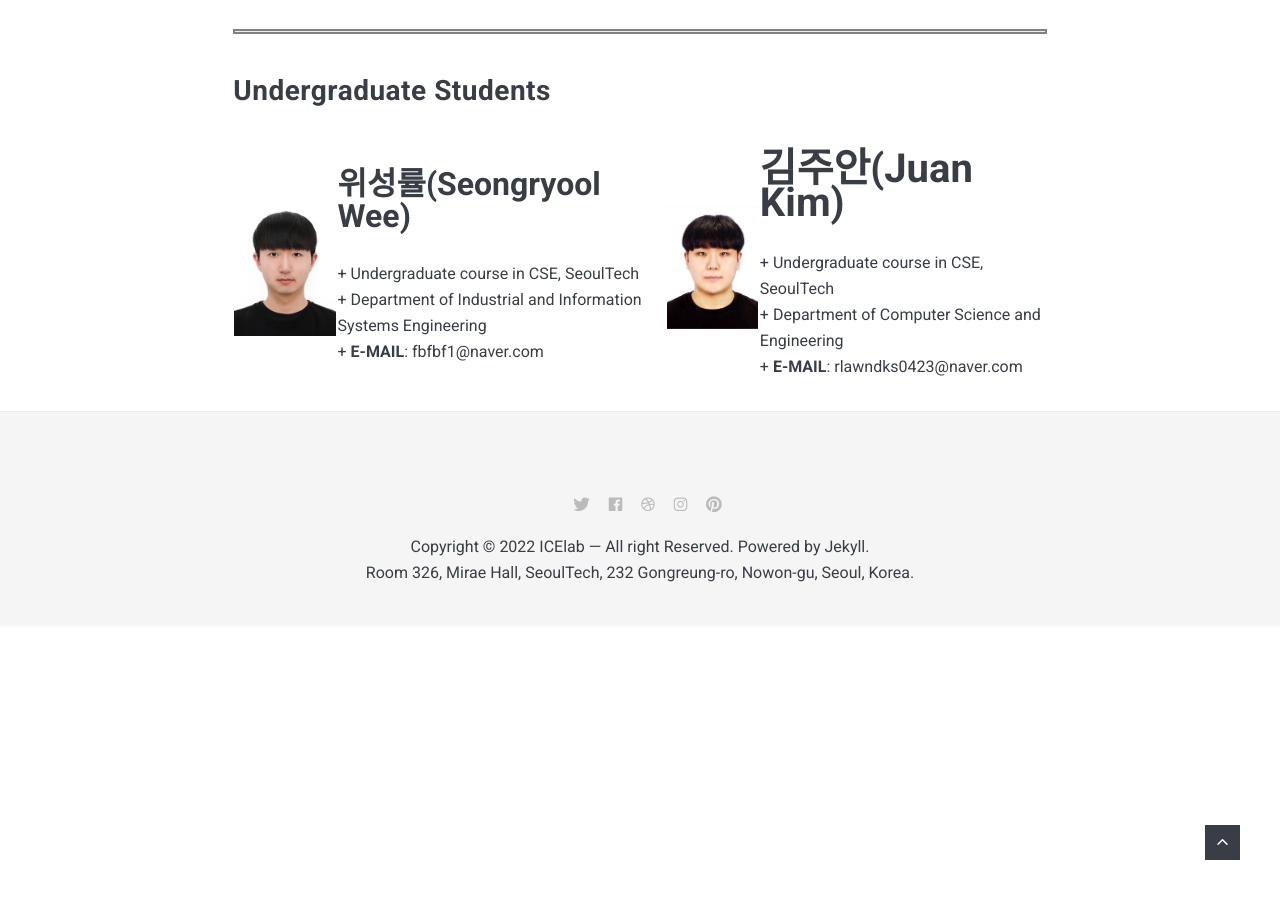
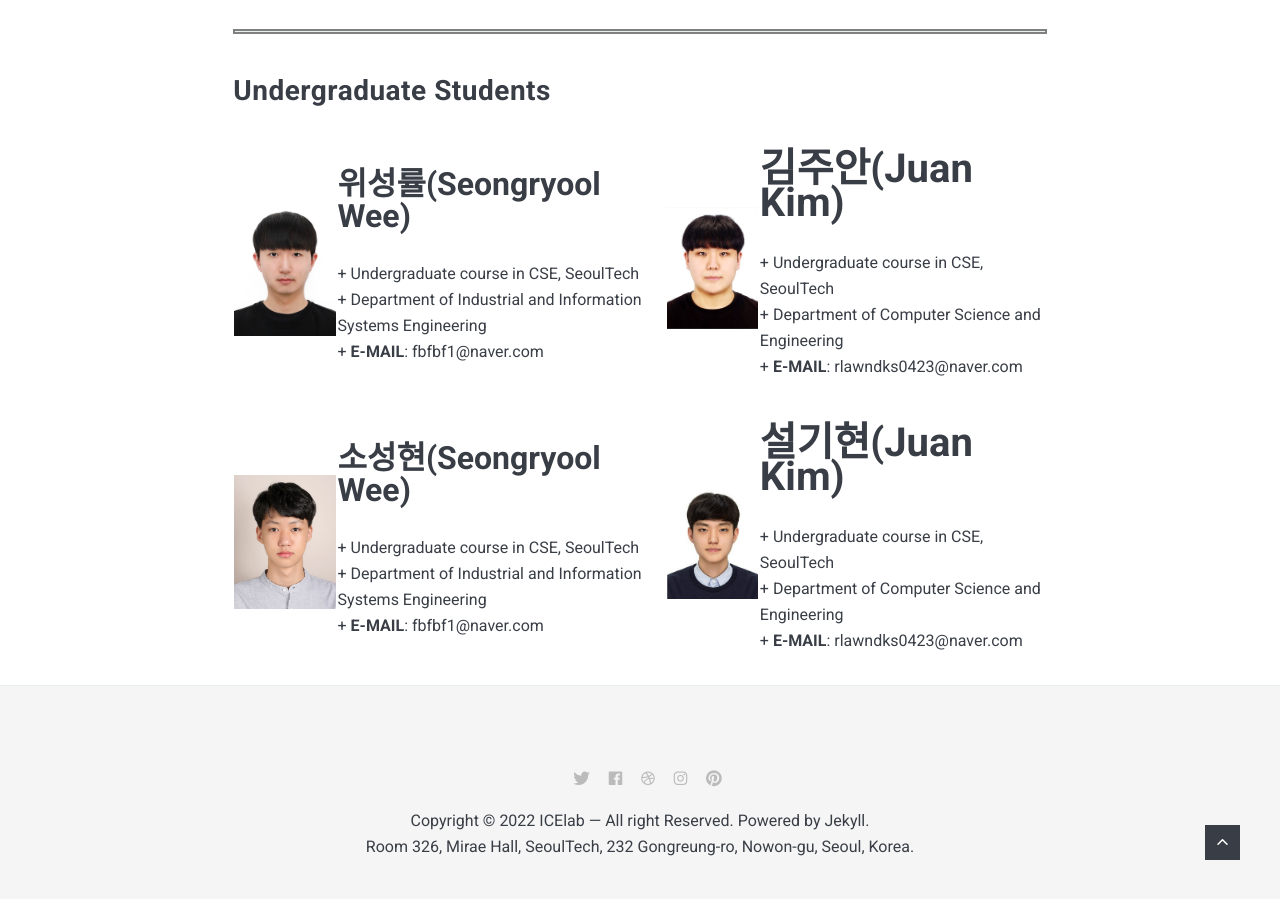
Before and after one commit to Icelab-2020/icelab-2020.github.io, a Jekyll site: the page built from _pages/01_members.md, in a window 1280 px wide and 900 px high, scrolled down 1642 px. Built offline with Jekyll 4.4.1, drawn with Linux system fonts in a browser that asks for light colours; nearby versions of some CDN libraries.

Commit message:
Update 01_members.md

```diff
--- a/_pages/01_members.md
+++ b/_pages/01_members.md
@@ -36,7 +36,9 @@ permalink: /01_members/
 |:---|:---|:---|:---|
 | ![iot]({{site.baseurl}}/images/sw.jpg){: width="184"; height="248"} | <b><span style="font-size:200%">위성률(Seongryool Wee)</span></b><br><br> + Undergraduate course in CSE, SeoulTech   <br> + Department of Industrial and Information Systems Engineering  <br> + **E-MAIL**: fbfbf1@naver.com | ![iot]({{site.baseurl}}/images/jk.jpg){: width="165" height="235"} |  <b><span style="font-size:250%">김주안(Juan Kim)</span></b><br><br> + Undergraduate course in CSE, SeoulTech   <br> + Department of Computer Science and Engineering  <br> + **E-MAIL**: rlawndks0423@naver.com |
 
-
+|    |   |    |    |
+|:---|:---|:---|:---|
+| ![iot]({{site.baseurl}}/images/sh.jpg){: width="184"; height="248"} | <b><span style="font-size:200%">소성현(Seongryool Wee)</span></b><br><br> + Undergraduate course in CSE, SeoulTech   <br> + Department of Industrial and Information Systems Engineering  <br> + **E-MAIL**: fbfbf1@naver.com | ![iot]({{site.baseurl}}/images/kh.jpg){: width="165" height="235"} |  <b><span style="font-size:250%">설기현(Juan Kim)</span></b><br><br> + Undergraduate course in CSE, SeoulTech   <br> + Department of Computer Science and Engineering  <br> + **E-MAIL**: rlawndks0423@naver.com |
 
 <!--
 |    |   |  <img width=225/>  |  <img width=225/>  |
```
